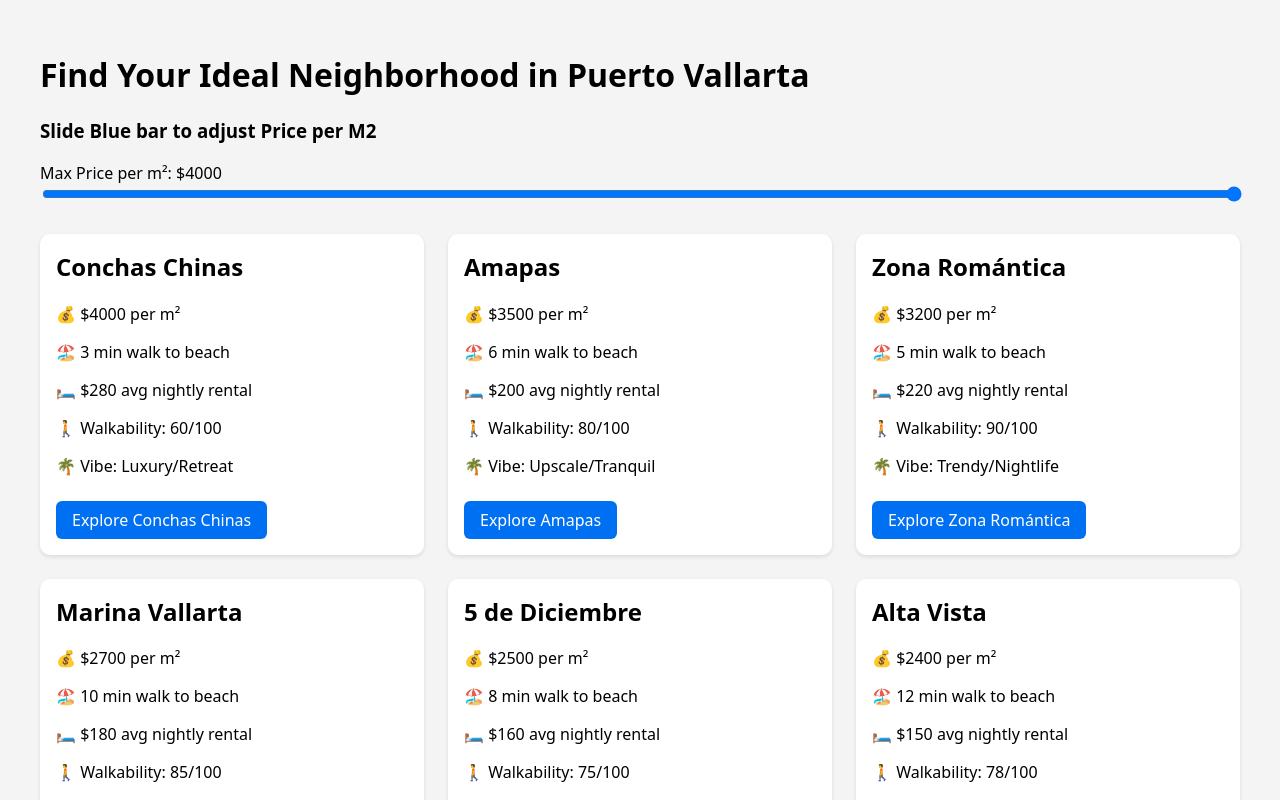
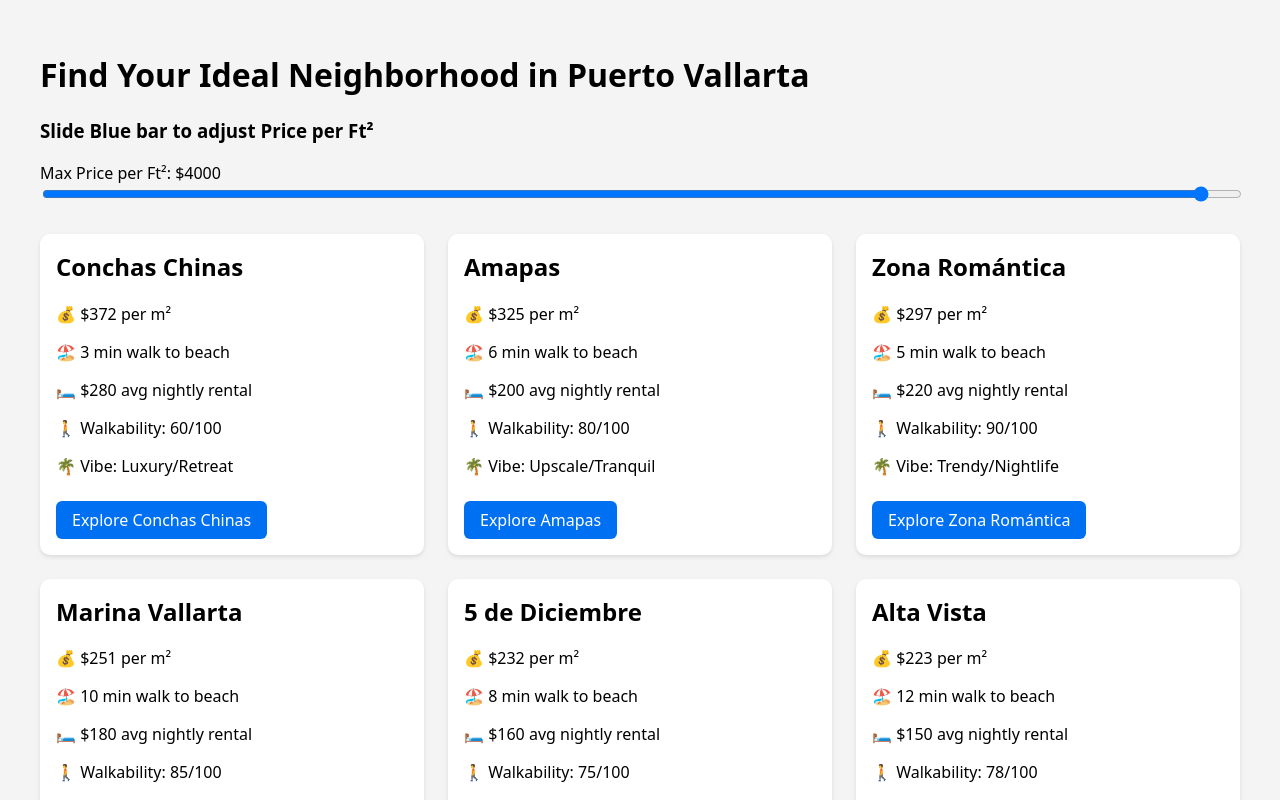
Before and after one commit to grdino/pv-tool-01, a React (Create React App) app: page / in a window 1280 px wide. Shown: the top 800 px of the page. Built offline with nearby package versions, Linux system fonts and the light colour scheme.

Commit message:
Update App.js
Changed from M2 to Ft2

```diff
--- a/src/App.js
+++ b/src/App.js
@@ -1,13 +1,13 @@
 import React, { useState } from 'react';
 
 const neighborhoods = [
-  { name: "Conchas Chinas", price: 4000, beachDistance: 3, nightlyRate: 280, walkability: 60, vibe: "Luxury/Retreat", link: "https://www.searchpv.com/areas-and-neighborhoods-puerto-vallarta/lower-conchas-chinas/" },
-  { name: "Amapas", price: 3500, beachDistance: 6, nightlyRate: 200, walkability: 80, vibe: "Upscale/Tranquil", link: "https://www.searchpv.com/areas-and-neighborhoods-puerto-vallarta/amapas/" },
-  { name: "Zona Romántica", price: 3200, beachDistance: 5, nightlyRate: 220, walkability: 90, vibe: "Trendy/Nightlife", link: "https://www.searchpv.com/condos-for-sale-zona-romantic/" },
-  { name: "Marina Vallarta", price: 2700, beachDistance: 10, nightlyRate: 180, walkability: 85, vibe: "Upscale/Quiet", link: "https://www.searchpv.com/areas-and-neighborhoods-puerto-vallarta/marina-vallarta/" },
-  { name: "5 de Diciembre", price: 2500, beachDistance: 8, nightlyRate: 160, walkability: 75, vibe: "Local/Urban", link: "https://www.searchpv.com/areas-and-neighborhoods-puerto-vallarta/5-de-diciembre/" },
-  { name: "Alta Vista", price: 2400, beachDistance: 12, nightlyRate: 150, walkability: 78, vibe: "Quiet/Local Charm", link: "https://www.searchpv.com/areas-and-neighborhoods-puerto-vallarta/alta-vista/" },
-  { name: "Versalles", price: 2100, beachDistance: 20, nightlyRate: 140, walkability: 90, vibe: "Growing/Culinary District", link: "https://www.searchpv.com/areas-and-neighborhoods-puerto-vallarta/versalles/" }
+  { name: "Conchas Chinas", price: 372, beachDistance: 3, nightlyRate: 280, walkability: 60, vibe: "Luxury/Retreat", link: "https://www.searchpv.com/areas-and-neighborhoods-puerto-vallarta/lower-conchas-chinas/" },
+  { name: "Amapas", price: 325, beachDistance: 6, nightlyRate: 200, walkability: 80, vibe: "Upscale/Tranquil", link: "https://www.searchpv.com/areas-and-neighborhoods-puerto-vallarta/amapas/" },
+  { name: "Zona Romántica", price: 297, beachDistance: 5, nightlyRate: 220, walkability: 90, vibe: "Trendy/Nightlife", link: "https://www.searchpv.com/condos-for-sale-zona-romantic/" },
+  { name: "Marina Vallarta", price: 251, beachDistance: 10, nightlyRate: 180, walkability: 85, vibe: "Upscale/Quiet", link: "https://www.searchpv.com/areas-and-neighborhoods-puerto-vallarta/marina-vallarta/" },
+  { name: "5 de Diciembre", price: 232, beachDistance: 8, nightlyRate: 160, walkability: 75, vibe: "Local/Urban", link: "https://www.searchpv.com/areas-and-neighborhoods-puerto-vallarta/5-de-diciembre/" },
+  { name: "Alta Vista", price: 223, beachDistance: 12, nightlyRate: 150, walkability: 78, vibe: "Quiet/Local Charm", link: "https://www.searchpv.com/areas-and-neighborhoods-puerto-vallarta/alta-vista/" },
+  { name: "Versalles", price: 195, beachDistance: 20, nightlyRate: 140, walkability: 90, vibe: "Growing/Culinary District", link: "https://www.searchpv.com/areas-and-neighborhoods-puerto-vallarta/versalles/" }
 ];
 
 export default function App() {
@@ -18,13 +18,13 @@ export default function App() {
   return (
     <div className="container">
       <h1>Find Your Ideal Neighborhood in Puerto Vallarta</h1>
-      <h3>Slide Blue bar to adjust Price per M2</h3>
-      <label>Max Price per m²: ${maxPrice}</label>
+      <h3>Slide Blue bar to adjust Price per Ft²</h3>
+      <label>Max Price per Ft²: ${maxPrice}</label>
       <input
         type="range"
-        min="2000"
-        max="4000"
-        step="100"
+        min="195"
+        max="375"
+        step="25"
         value={maxPrice}
         onChange={e => setMaxPrice(Number(e.target.value))}
         style={{ width: '100%', marginBottom: '2rem' }}
```
